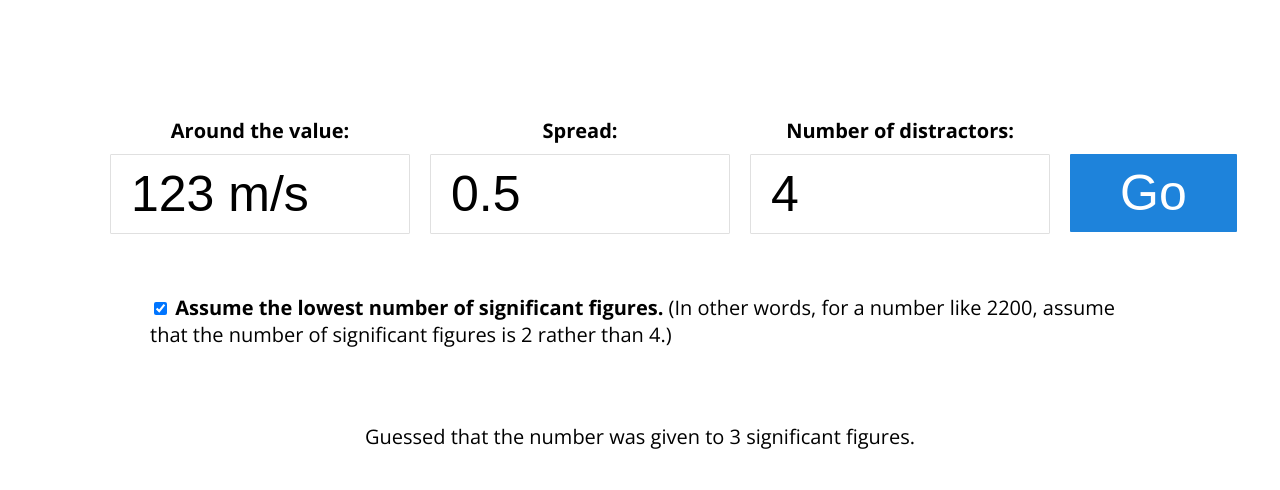
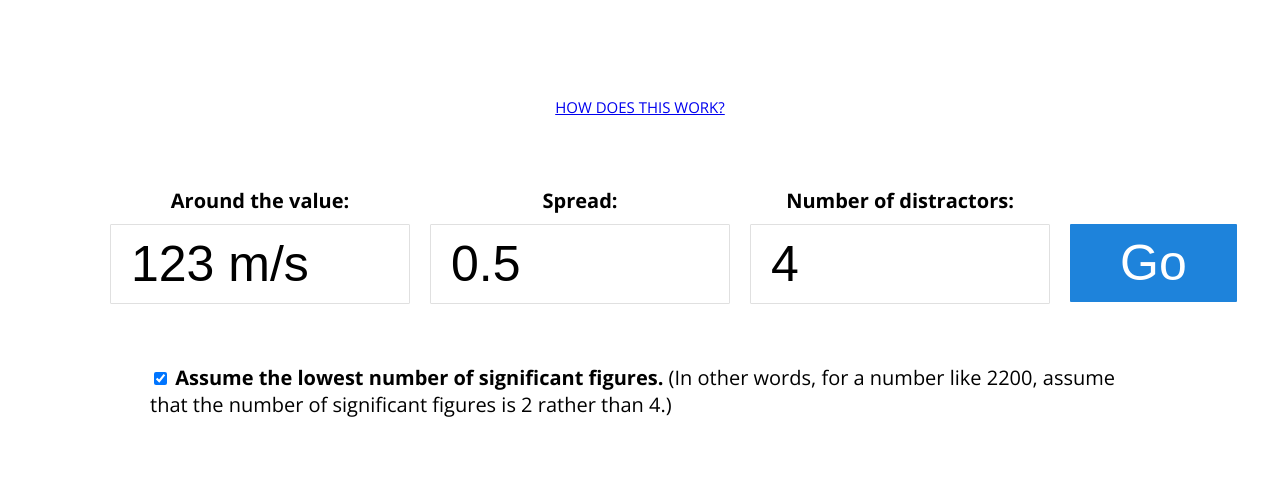
Before and after one commit to BM345/randomdistractorgenerator, a website: page index.html in a window 1280 px wide. Shown: the part 271-761 px from the top of the page. Drawn offline with nearby package versions, Linux system fonts and the light colour scheme; some packages are replaced by stand-ins of ours; a script that the page names is missing.

Commit message:
Added link to documentation page

```diff
--- a/index.html
+++ b/index.html
@@ -13,6 +13,7 @@
 <body ng-controller="MainController">
   <div class="mainbox">
     <h1>Random Distractor Generator</h1>
+    <p class="howlink"><a href="how-does-this-work.html" title="How does this work?">How does this work?</a></p>
     <div class="inputs">
       <div class="inputColumn">
         <label for="value">Around the value: </label>
@@ -24,16 +25,19 @@
       </div>
       <div class="inputColumn">
         <label for="numberOfDistractors">Number of distractors:</label>
-        <input type="number" name="numberOfDistractors" id="numberOfDistractors" ng-model="numberOfDistractors" onclick="this.select();" />
+        <input type="number" name="numberOfDistractors" id="numberOfDistractors" ng-model="numberOfDistractors"
+          onclick="this.select();" />
       </div>
       <div class="inputColumn">
         <p class="fakeLabel">&nbsp;</p>
         <button class="generateDistractors" ng-click="generateDistractors()">Go</button>
       </div>
     </div>
-    <div style="padding: 50px;"><input type="checkbox" name="assumeLowest" id="assumeLowest" ng-model="assumeLowest" /><label for="assumeLowest"> Assume the lowest number of significant figures.</label> (In other words, for a number like 2200, assume that the number of significant
-      figures is 2 rather than 4.)</div>
-    <div class="guessedAtSignificantFigures">Guessed that the number was given to <strong>{{guessedAtSignificantFigures}}</strong> significant figures.</div>
+    <div style="padding: 50px;"><input type="checkbox" name="assumeLowest" id="assumeLowest" ng-model="assumeLowest" /><label for="assumeLowest"> Assume the lowest number of significant figures.</label>      (In other words, for a number like 2200, assume that the number of significant figures is 2 rather
+      than 4.)</div>
+    <div class="guessedAtSignificantFigures">Guessed that the number was given to <strong>{{guessedAtSignificantFigures}}</strong> significant
+      figures.
+    </div>
     <div class="distractors" id="copyText">
       <div>key = {{value}}</div>
       <div ng-repeat="distractor in distractors">{{distractor.value}}</div>
--- a/style.css
+++ b/style.css
@@ -43,6 +43,13 @@ strong {
 p {
   padding: 0px;
   margin: 0px;
+}
+
+.howlink {
+  font-size: 15px;
+  text-transform: uppercase;
+  text-align: center;
+  margin: 0px 0px 50px 0px;
 }
 
 .instructions h2 {
```
